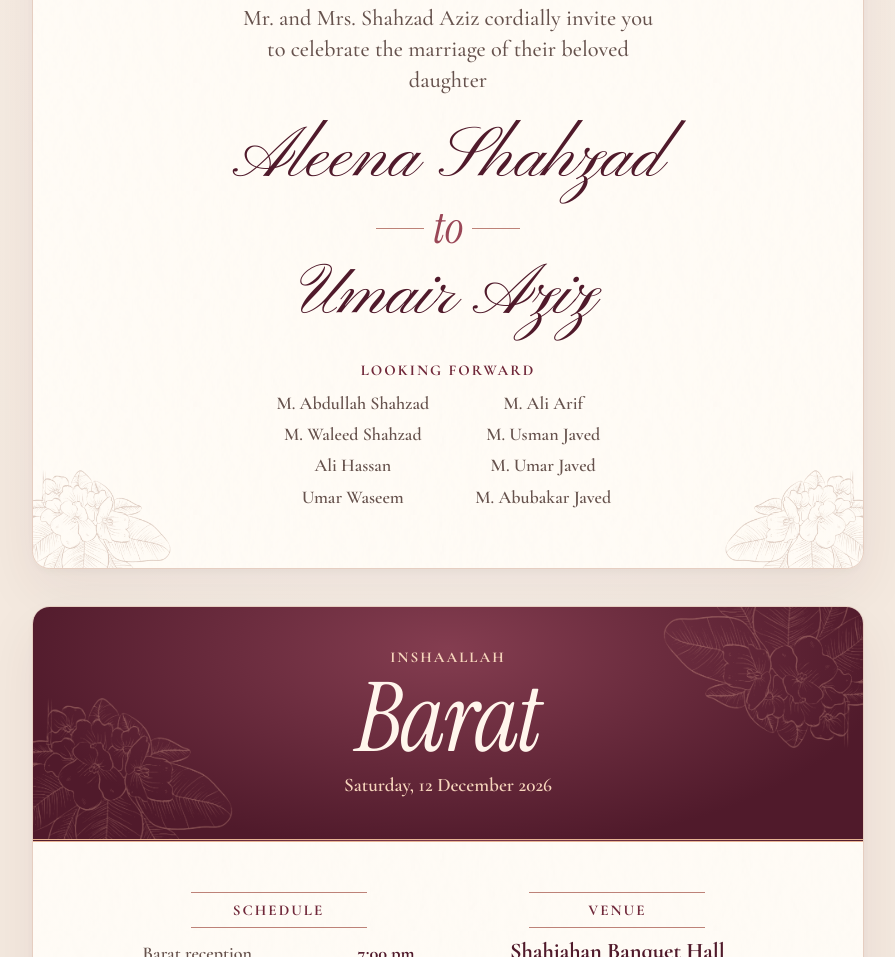
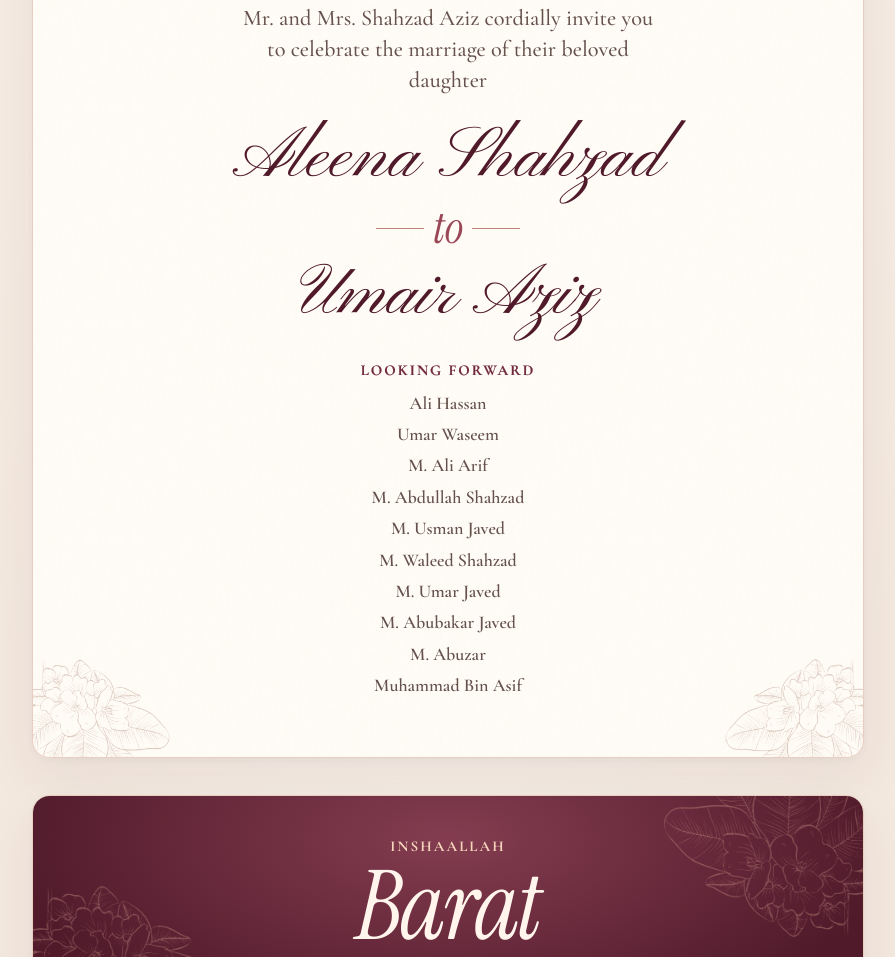
Before and after one commit to The-Abdullah-Shahzad/wedding-card-invite, a plain HTML site: page index.html in a window 1280 px wide. Shown: the part 1027-1984 px from the top of the page, without its empty margins (192-1087 px from the left). Drawn offline with Linux system fonts and the light colour scheme.

Commit message:
made adjustments to the name list

```diff
--- a/index.html
+++ b/index.html
@@ -44,11 +44,16 @@
           <div class="hosts" data-reveal>
             <h3 class="eyebrow">Looking forward</h3>
             <ul>
-              <li>M. Abdullah Shahzad</li><li>M. Ali Arif</li>
-              <li>M. Waleed Shahzad</li><li>M. Usman Javed</li>
-              <li>Ali Hassan</li><li>M. Umar Javed</li>
-              <li>Umar Waseem</li><li>M. Abubakar Javed</li>
-
+              <li>Ali Hassan</li>
+              <li>Umar Waseem</li>
+              <li>M. Ali Arif</li>
+              <li>M. Abdullah Shahzad</li>
+              <li>M. Usman Javed</li>
+              <li>M. Waleed Shahzad</li>
+              <li>M. Umar Javed</li>
+              <li>M. Abubakar Javed</li>
+              <li>M. Abuzar</li>
+              <li>Muhammad Bin Asif</li>
             </ul>
           </div>
         </div>
--- a/styles.css
+++ b/styles.css
@@ -215,6 +215,8 @@ a:focus-visible, section:focus-visible {
   text-transform: uppercase;
 }
 
+h3.eyebrow { -webkit-text-stroke: .2px currentColor; }
+
 h1, h2 {
   margin: 0;
   color: var(--wine-dark);
@@ -362,13 +364,14 @@ cite {
 
 .hosts ul {
   display: grid;
-  grid-template-columns: repeat(auto-fit, minmax(min(8.25rem, 100%), 1fr));
-  gap: .5rem .8rem;
+  grid-template-columns: minmax(0, 1fr);
+  gap: .5rem;
   max-width: 23rem;
   margin: .65rem auto 0;
   padding: 0;
   color: var(--muted);
   font: 600 1.125rem/1.3 var(--body);
+  text-align: center;
   list-style: none;
 }
 
```
